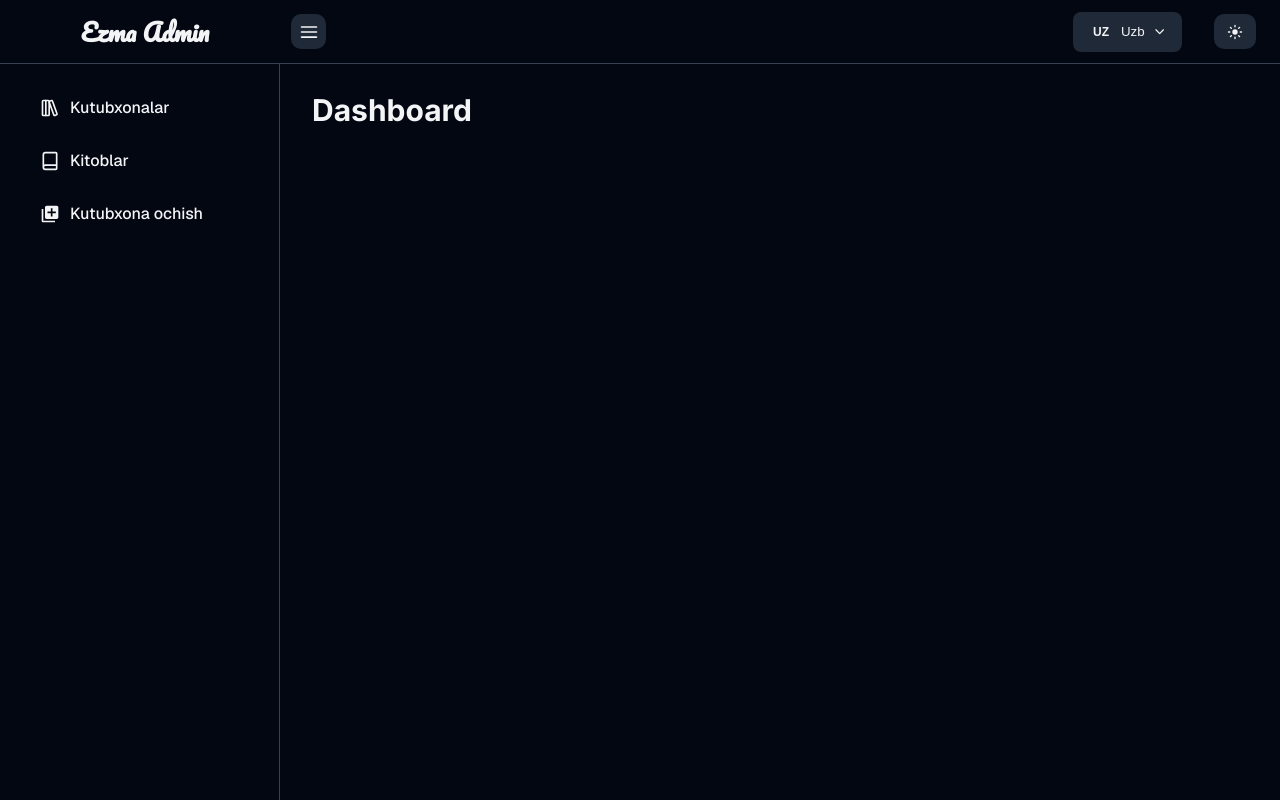
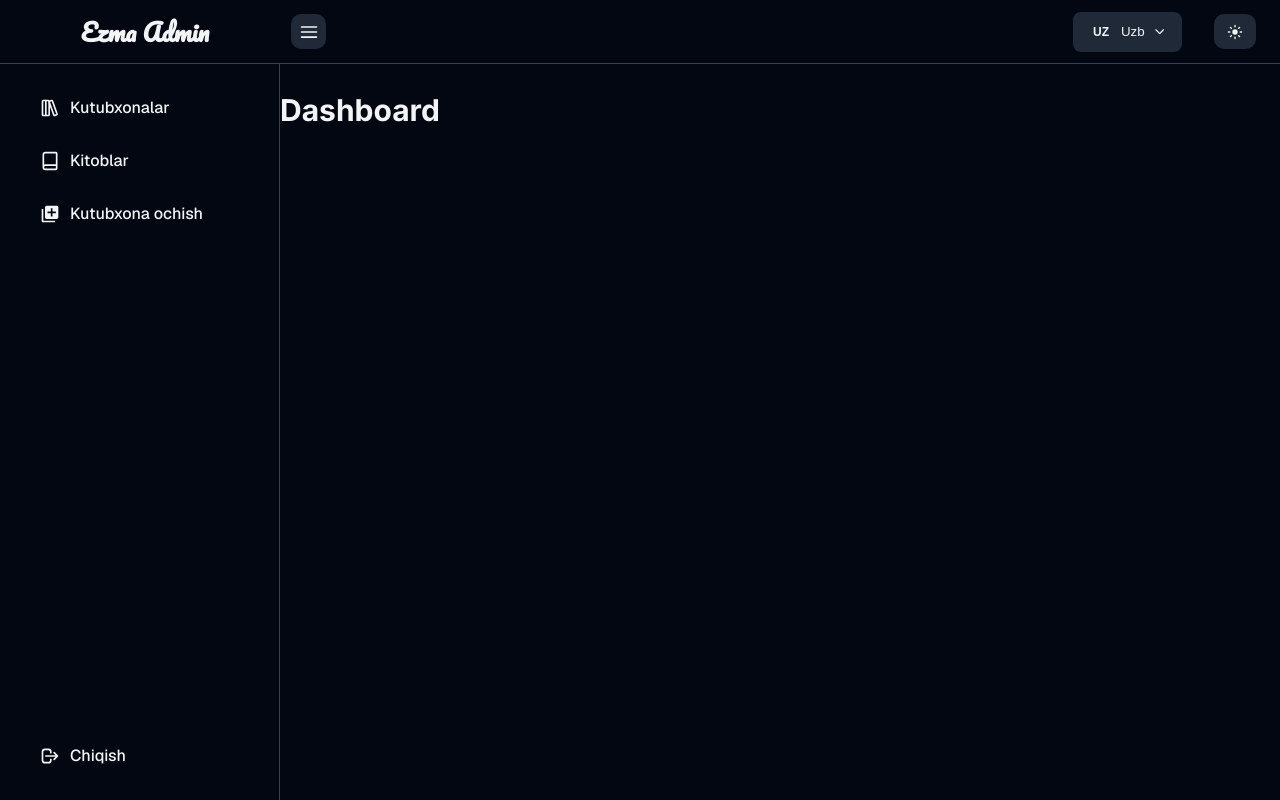
Before and after one commit to Baxtiyorovich04/Ezma_admin, a React (Vite) app: page / in a window 1280 px wide. Built offline with nearby package versions, Linux system fonts and the light colour scheme; sample sign-in values are in the browser's storage.

Commit message:
sidebar ishlaydigan qilindi

```diff
--- a/src/components/layout/Header.tsx
+++ b/src/components/layout/Header.tsx
@@ -6,7 +6,11 @@ import useThemeStore from "../../store/theme";
 import { CgMenu } from "react-icons/cg";
 import { useTranslation } from "react-i18next";
 
-const Header: React.FC = () => {
+interface HeaderProps {
+  onToggleSidebar: () => void;
+}
+
+const Header: React.FC<HeaderProps> = ({ onToggleSidebar }) => {
   const { theme, toggleTheme } = useThemeStore();
   const { i18n } = useTranslation();
   const [isLanguageOpen, setIsLanguageOpen] = useState(false);
@@ -59,7 +63,7 @@ const Header: React.FC = () => {
         <div className="header__logo">
           <h2>Ezma Admin</h2>
         </div>
-        <button className="sidebar-btn">
+        <button className="sidebar-btn" onClick={onToggleSidebar}>
           <CgMenu />
         </button>
       </div>
--- a/src/routes/Layout.tsx
+++ b/src/routes/Layout.tsx
@@ -1,18 +1,24 @@
-import React from "react";
+import React, { useState } from "react";
 import { Outlet } from "react-router-dom";
 import Sidebar from "../components/layout/Sidebar";
 import Header from "../components/layout/Header";
 
 const Layout: React.FC = () => {
+  const [isSidebarCollapsed, setIsSidebarCollapsed] = useState(false);
+
+  const handleToggleSidebar = () => {
+    setIsSidebarCollapsed(!isSidebarCollapsed);
+  };
+
   return (
     <div className="layout">
-      <div className="layout__sidebar">
+      <div className={`layout__sidebar ${isSidebarCollapsed ? 'collapsed' : ''}`}>
         <Sidebar />
       </div>
 
-      <div className="layout__main">
+      <div className={`layout__main ${isSidebarCollapsed ? 'collapsed' : ''}`}>
         <div className="layout__header">
-          <Header />
+          <Header onToggleSidebar={handleToggleSidebar} />
         </div>
 
         <main className="layout__content">
--- a/src/scss/layout/_layout.scss
+++ b/src/scss/layout/_layout.scss
@@ -10,14 +10,25 @@
     position: fixed;
     left: 0;
     top: 64px;
-    height: 100%;
+    height: calc(100vh - 64px);
     background-color: var(--bg-primary);
     z-index: 100;
+    transition: all 0.3s ease;
+
+    &.collapsed {
+      width: 90px;
+    }
   }
 
   &__main {
-    flex: 1;
     margin-left: 280px;
+    width: calc(100% - 280px);
+    transition: all 0.3s ease;
+
+    &.collapsed {
+      margin-left: 90px;
+      width: calc(100% - 90px);
+    }
   }
 
   &__header {
@@ -28,14 +39,14 @@
     right: 0;
     // left: 280px;
     z-index: 90;
-    margin-bottom: 100px;
     background-color: var(--bg-primary);
   }
 
   &__content {
+    width: 100%;
     height: 100%;
     overflow-y: auto;
-    padding: 32px;
+    padding: 32px 0;
     padding-top: 92px;
     background-color: var(--bg-primary);
   }
--- a/src/scss/layout/_sidebar.scss
+++ b/src/scss/layout/_sidebar.scss
@@ -8,12 +8,15 @@
   justify-content: space-between;
   background-color: var(--bg-primary);
   border-right: 1px solid var(--border);
+  transition: all 0.3s ease;
+
   .sidebar-btn {
     background-color: transparent;
     border: none;
     cursor: pointer;
     color: var(--text-primary);
   }
+
   &__profile {
     width: 100%;
     display: flex;
@@ -38,17 +41,20 @@
       border-radius: 50%;
     }
   }
+}
 
-  &__menu {
+.sidebar__menu {
   list-style: none;
   padding: 0;
   margin: 0;
   gap: 5px;
   display: flex;
   flex-direction: column;
+}
 
-    &-item {
+.sidebar__menu-item {
   padding: 12px 20px;
+  min-height: 48px;
   cursor: pointer;
   transition: all 0.3s;
   display: flex;
@@ -59,12 +65,22 @@
   font-weight: 500;
   font-size: 16px;
   line-height: 150%;
-      text-align: center;
   color: var(--text-primary);
+  overflow: hidden;
 
   .icon {
     font-size: 20px;
+    flex-shrink: 0;
     margin-bottom: -5px;
+    color: var(--text-primary);
+  }
+
+  .text {
+    white-space: nowrap;
+    overflow: hidden;
+    text-overflow: ellipsis;
+    transition: width 0.3s, opacity 0.3s;
+    flex: 1;
     color: var(--text-primary);
   }
 
@@ -75,14 +91,32 @@
   &.active {
     background-color: var(--bg-third);
 
-        .text {
-          color: var(--text-active);
-        }
-
-        .icon {
+    .icon, .text {
       color: var(--text-active);
     }
   }
 }
+
+.layout__sidebar.collapsed {
+  .sidebar__menu-item {
+    justify-content: center;
+    padding: 10px 20px;
+
+    .icon {
+      font-size: 24px;
+    }
+
+    .text {
+      display: none;
     }
   }
+
+  .sidebar__profile {
+    justify-content: center;
+    padding: 10px;
+
+    span {
+      display: none;
+    }
+  }
+}
```
Lines whose indentation alone changed are shown as unchanged.
